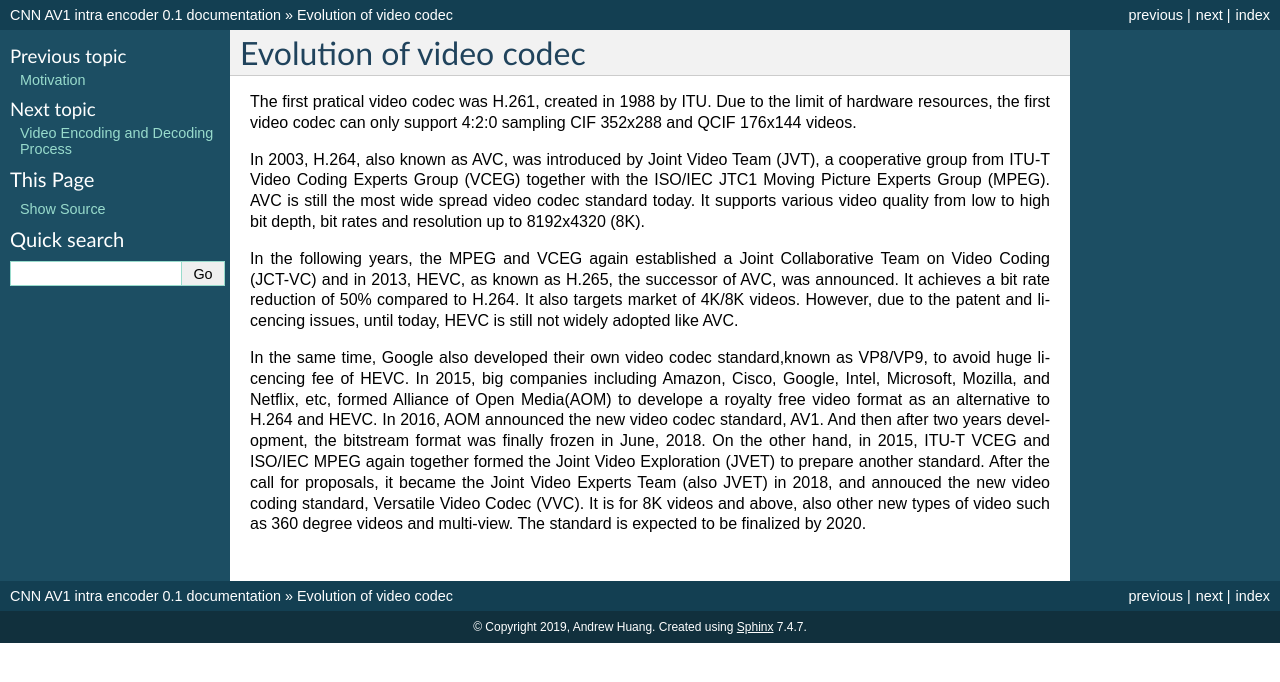
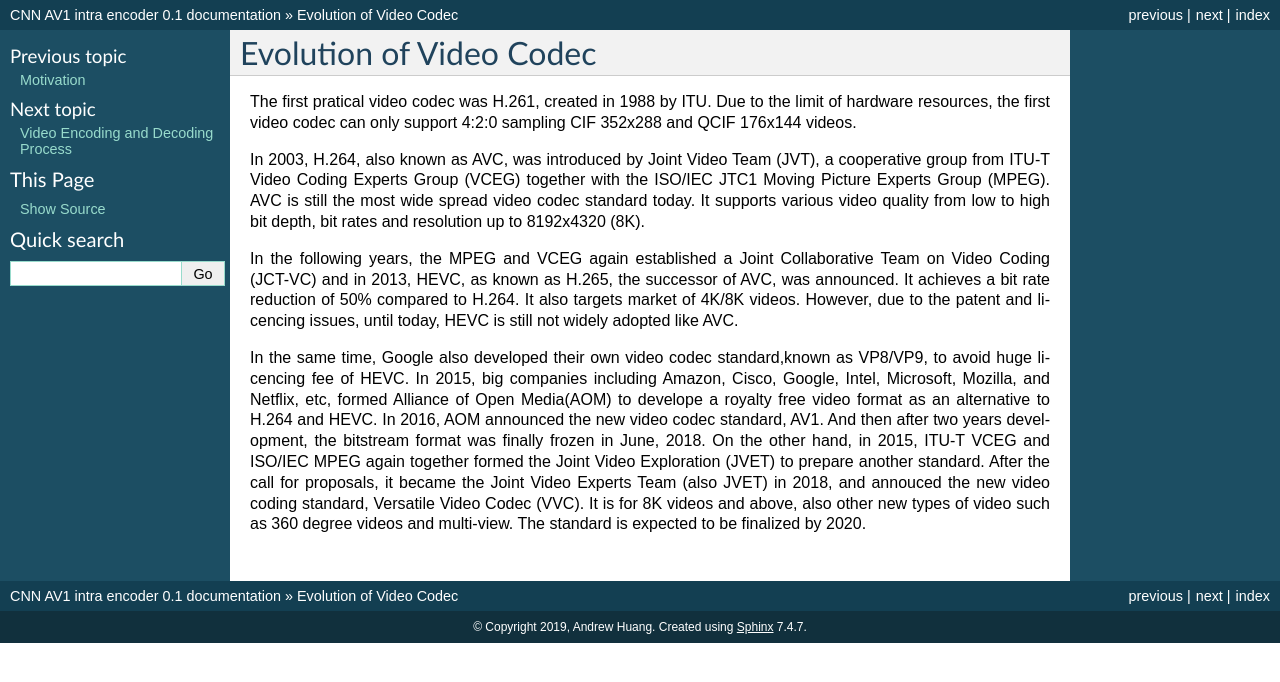
Before and after one commit to epadam/CNN-AV1-intra-encoder, a Sphinx documentation site: the page built from source/evolution_of_video_codec.rst, in a window 1280 px wide. Shown: the top 682 px of the page. Built offline with Sphinx 7.4.7, drawn with Linux system fonts in a browser that asks for light colours.

```diff
--- a/source/evolution_of_video_codec.rst
+++ b/source/evolution_of_video_codec.rst
@@ -1,4 +1,4 @@
-Evolution of video codec
+Evolution of Video Codec
 ================================
 The first pratical video codec was H.261, created in 1988 by ITU. Due to the limit of hardware resources, the first video codec can only support 4:2:0 sampling CIF 352x288 and QCIF 176x144 videos.
 
```
